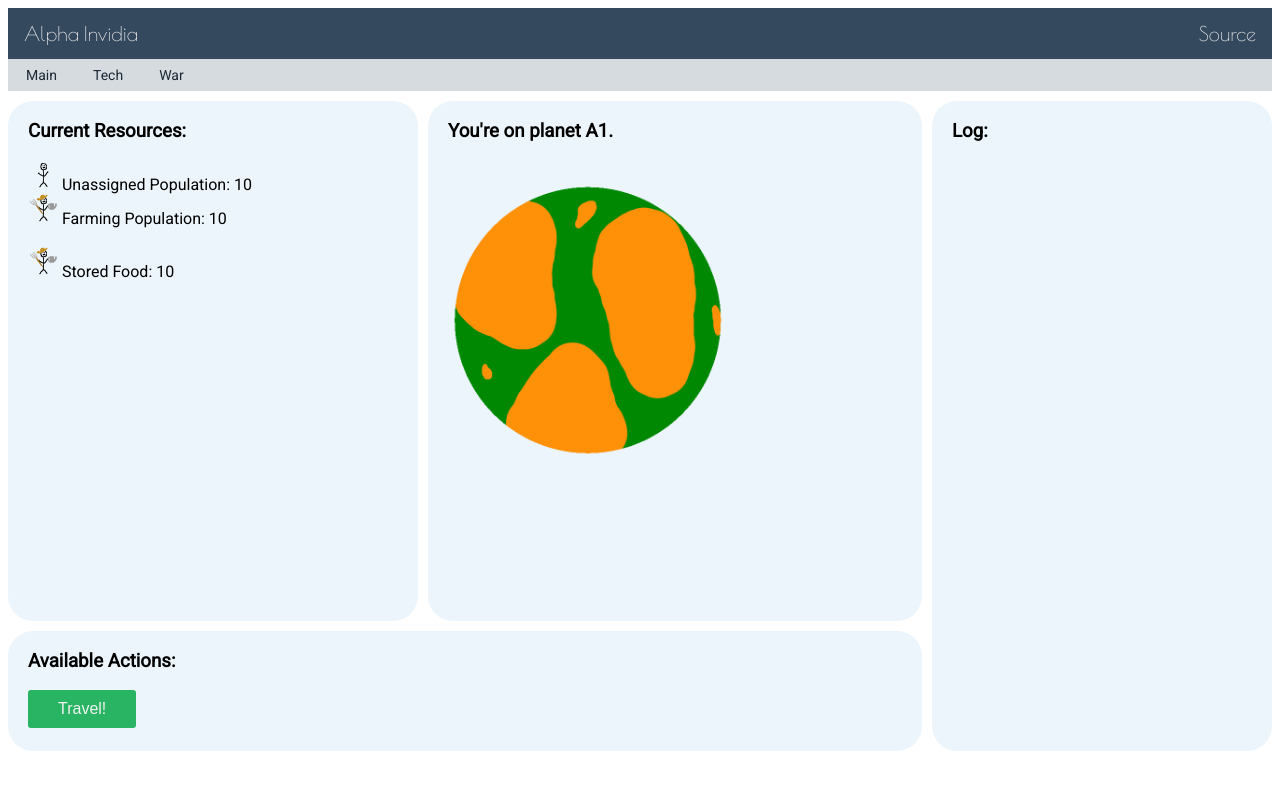
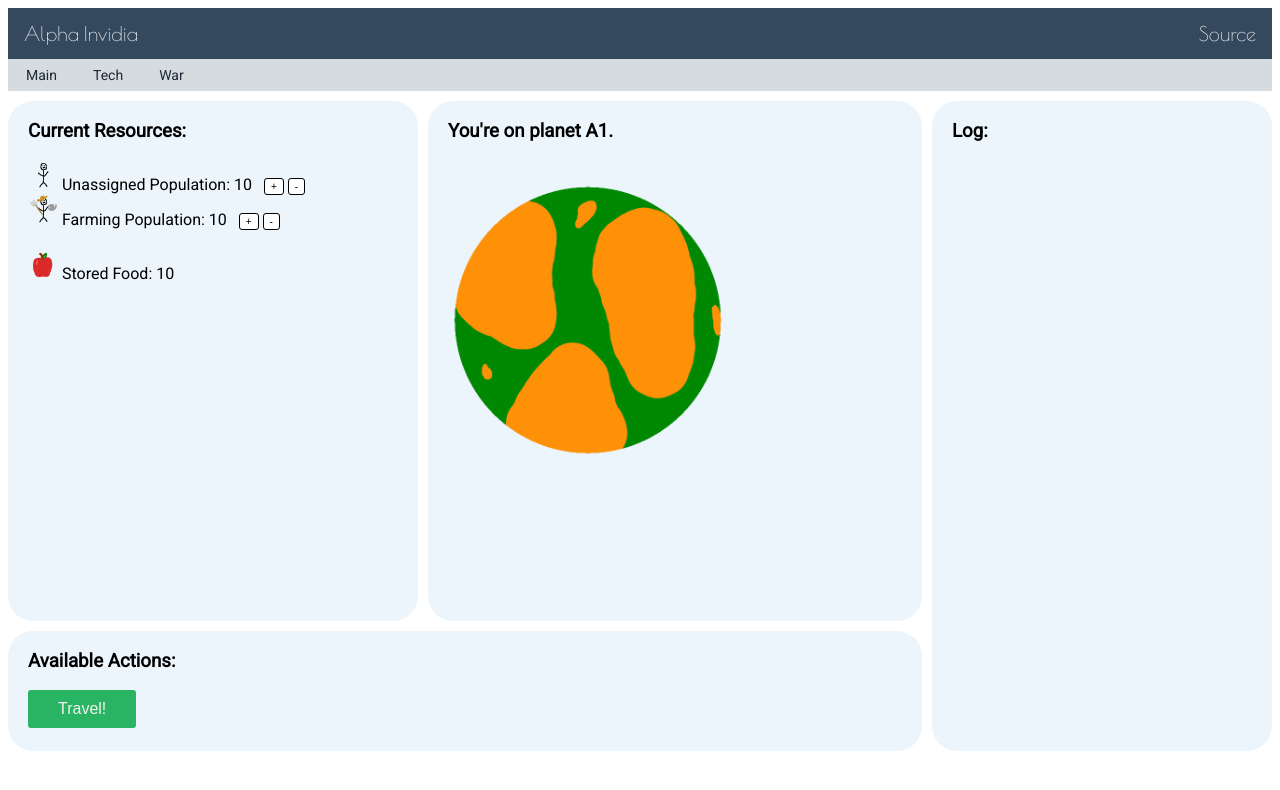
Before and after one commit to ToastedQuarks/alpha-invidia, a plain HTML site: page index.html in a window 1280 px wide. Drawn offline with nearby package versions, Linux system fonts and the light colour scheme; a script that the page names is missing.

Commit message:
added apple icon and some buttons

```diff
--- a/css/game.css
+++ b/css/game.css
@@ -133,6 +133,8 @@
   margin-right: 10px;
 }
 
+/* Buttons! */
+
 .actionButton {
     border-radius: 3px;
     background-color: #28B463;
@@ -144,3 +146,22 @@
     display: inline-block;
     font-size: 16px;
 }
+
+.actionButton:hover {
+    background-color: #82E0AA;
+}
+
+.counterButton {
+    border-radius: 3px;
+    background-color: white;
+    border: 1px solid black;
+    color: black;
+    padding: 2px 6px;
+    text-align: center;
+    text-decoration: none;
+    display: inline-block;
+    font-size: 10px;
+}
+.counterButton:hover {
+    background-color: #B2BABB;
+}
--- a/index.html
+++ b/index.html
@@ -39,16 +39,20 @@
         <h3>Current Resources:</h3>
         <div id="unassigned">
           <img src="assets/unemployed.png" alt="unassigned person" style="width:30px;height:30px;">
-          Unassigned Population: <span id="num_unassigned">10</span>
+          Unassigned Population: <span id="num_unassigned" style="padding-right:8px">10</span>
+          <button type="button" name="addUnass" class="counterButton">+</button>
+          <button type="button" name="remUnass" class="counterButton">-</button>
         </div>
         <div id="farmers">
           <img src="assets/farmer.png" alt="farmer" style="width:30px;height:30px;">
-          Farming Population: <span id="num_farmer">10</span>
+          Farming Population: <span id="num_farmer" style="padding-right:8px">10</span>
+          <button type="button" name="addfarm" class="counterButton">+</button>
+          <button type="button" name="remfarm" class="counterButton">-</button>
         </div>
         <br>
         <div id="food">
-          <img src="assets/farmer.png" alt="farmer" style="width:30px;height:30px;">
-          Stored Food: <span id="num_food">10</span>
+          <img src="assets/apple.png" alt="food" style="width:30px;height:30px;">
+          Stored Food: <span id="num_food" style="padding-right:8px">10</span>
         </div>
       </div>
       <div class="logbox" id="logContanier">
```
Also changed, not shown: assets/apple.png (added).
